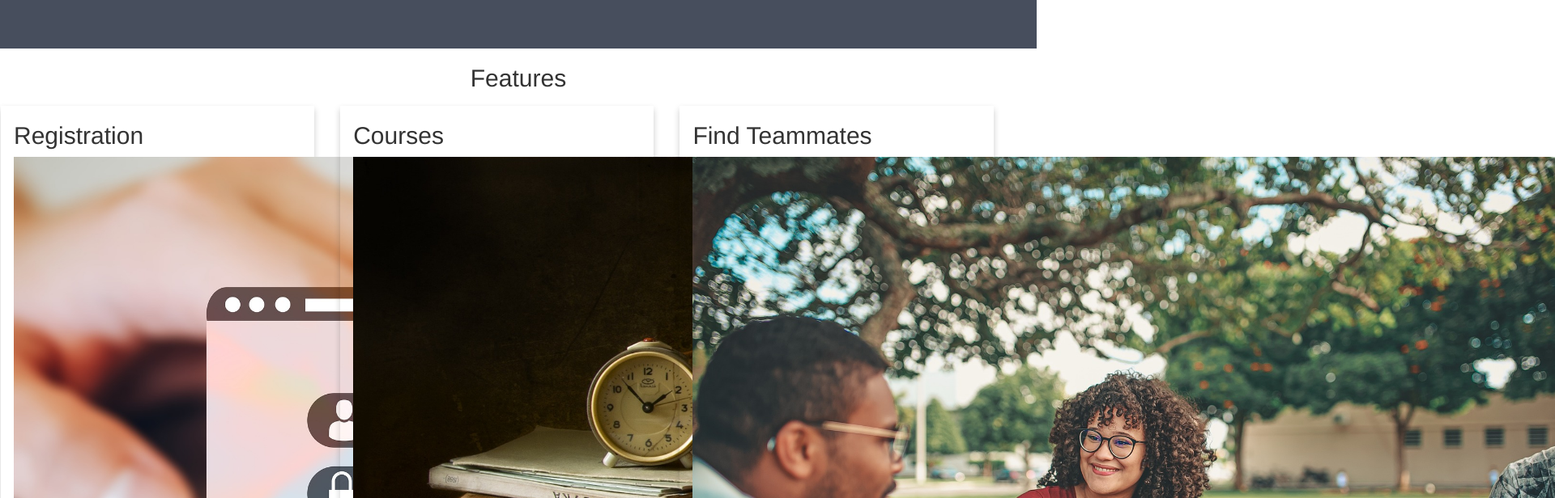
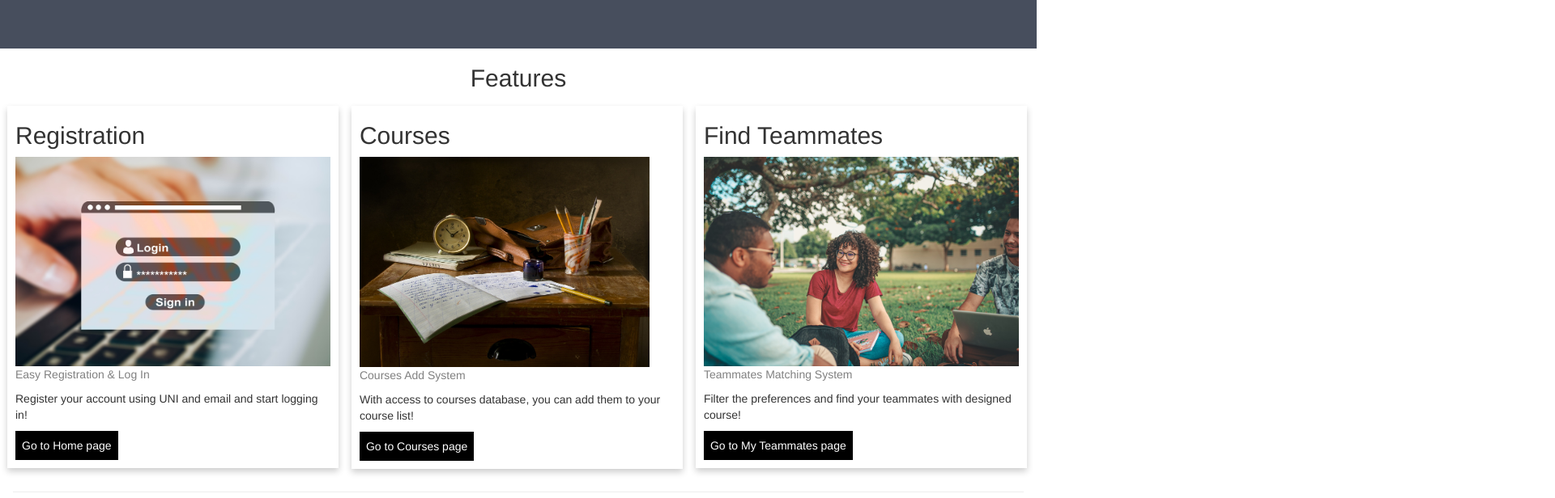
Before and after one commit to Group-Project-For-E6156/Teammatch_Frontend, an Angular app: page /about in a window 1280 px wide. Shown: the part 200-816 px from the top of the page at 81% size, 1920 px wide, since content can reach past the window. Built offline with nearby package versions, Linux system fonts and the light colour scheme.

Commit message:
modify about css

```diff
--- a/src/app/about/about.component.css
+++ b/src/app/about/about.component.css
@@ -1,21 +1,6 @@
 body {
   font-family: Arial, Helvetica, sans-serif;
   margin: 0;
-}
-
-html {
-  box-sizing: border-box;
-}
-
-*, *:before, *:after {
-  box-sizing: inherit;
-}
-
-.column {
-  float: left;
-  width: 32%;
-  margin-bottom: 16px;
-  padding: 0 8px;
 }
 
 .card {
@@ -28,16 +13,6 @@ html {
   text-align: center;
   background-color: #474e5d;
   color: white;
-}
-
-.container {
-  padding: 0 16px;
-}
-
-.container::after, .row::after {
-  content: "";
-  clear: both;
-  display: table;
 }
 
 .brief_description {
@@ -53,16 +28,31 @@ html {
   background-color: #000;
   text-align: center;
   cursor: pointer;
-  width: 98%;
 }
 
 .button:hover {
   background-color: #555;
 }
 
-@media screen and (max-width: 650px) {
-  .column {
-    width: 100%;
-    display: block;
-  }
+/*@media screen and (max-width: 650px) {*/
+/*  .column {*/
+/*    width: 100%;*/
+/*    display: block;*/
+/*  }*/
+/*}*/
+.column {
+  float: left;
+  width: 32%;
+  padding: 0 10px;
 }
+
+.container {
+  padding: 0 16px;
+  width: 100%;
+}
+
+/*.container::after, .row::after {*/
+/*  content: "";*/
+/*  clear: both;*/
+/*  display: table;*/
+/*}*/
--- a/src/app/about/about.component.html
+++ b/src/app/about/about.component.html
@@ -6,34 +6,24 @@
 </div>
 
 <h2 style="text-align:center">Features</h2>
+<div class="container">
+  <!-- Example row of columns -->
   <div class="row">
-  <div class="column">
-    <div class="card">
-      <div class="container">
+    <div class="column card">
       <h2>Registration</h2>
       <img src="../../assets/registration.jpg" alt="registration" style="width:100%">
       <p class="brief_description">Easy Registration & Log In</p>
       <p>Register your account using UNI and email and start logging in!</p>
       <p><button class="button">Go to Home page</button></p>
     </div>
-    </div>
-  </div>
-
-  <div class="column">
-    <div class="card">
-      <div class="container">
+    <div class="column card">
       <h2>Courses</h2>
-        <img src="../../assets/courses.jpg" alt="courses" style="width:100%">
+      <img src="../../assets/courses.jpg" alt="courses" style="width:92%">
       <p class="brief_description">Courses Add System</p>
       <p>With access to courses database, you can add them to your course list!</p>
       <p><button class="button">Go to Courses page</button></p>
     </div>
-    </div>
-  </div>
-
-  <div class="column">
-    <div class="card">
-      <div class="container">
+    <div class="column card">
       <h2>Find Teammates</h2>
       <img src="../../assets/classmates.jpg" alt="classmates" style="width:100%">
       <p class="brief_description">Teammates Matching System</p>
@@ -41,5 +31,44 @@
       <p><button class="button">Go to My Teammates page</button></p>
     </div>
   </div>
-  </div>
-</div>
+
+    <hr>
+
+  </div> <!-- /container -->
+
+<!--<div class="row">-->
+<!--  <div class="column">-->
+<!--    <div class="card">-->
+<!--      <div class="container">-->
+<!--        <h2>Registration</h2>-->
+<!--        <img src="../../assets/registration.jpg" alt="registration" style="width:25%">-->
+<!--        <p class="brief_description">Easy Registration & Log In</p>-->
+<!--        <p>Register your account using UNI and email and start logging in!</p>-->
+<!--        <p><button class="button">Go to Home page</button></p>-->
+<!--      </div>-->
+<!--    </div>-->
+<!--  </div>-->
+<!--  <div class="column">-->
+<!--    <div class="card">-->
+<!--      <div class="container">-->
+<!--        <h2>Courses</h2>-->
+<!--        <img src="../../assets/courses.jpg" alt="courses" style="width:25%">-->
+<!--        <p class="brief_description">Courses Add System</p>-->
+<!--        <p>With access to courses database, you can add them to your course list!</p>-->
+<!--        <p><button class="button">Go to Courses page</button></p>-->
+<!--      </div>-->
+<!--    </div>-->
+<!--  </div>-->
+
+<!--  <div class="column">-->
+<!--    <div class="card">-->
+<!--      <div class="container">-->
+<!--        <h2>Find Teammates</h2>-->
+<!--        <img src="../../assets/classmates.jpg" alt="classmates" style="width:30%">-->
+<!--        <p class="brief_description">Teammates Matching System</p>-->
+<!--        <p>Filter the preferences and find your teammates with designed course!</p>-->
+<!--        <p><button class="button">Go to My Teammates page</button></p>-->
+<!--      </div>-->
+<!--    </div>-->
+<!--  </div>-->
+<!--</div>-->
```
Lines whose indentation alone changed are shown as unchanged.
